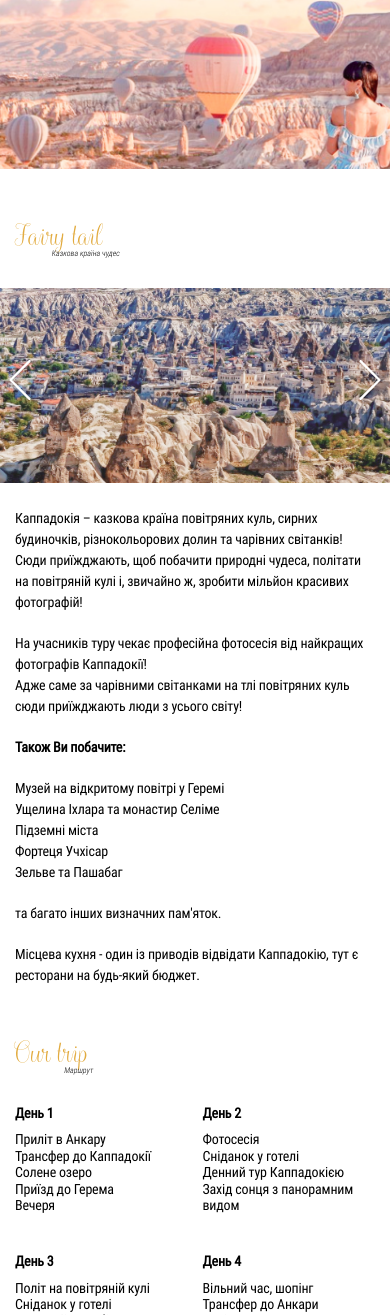
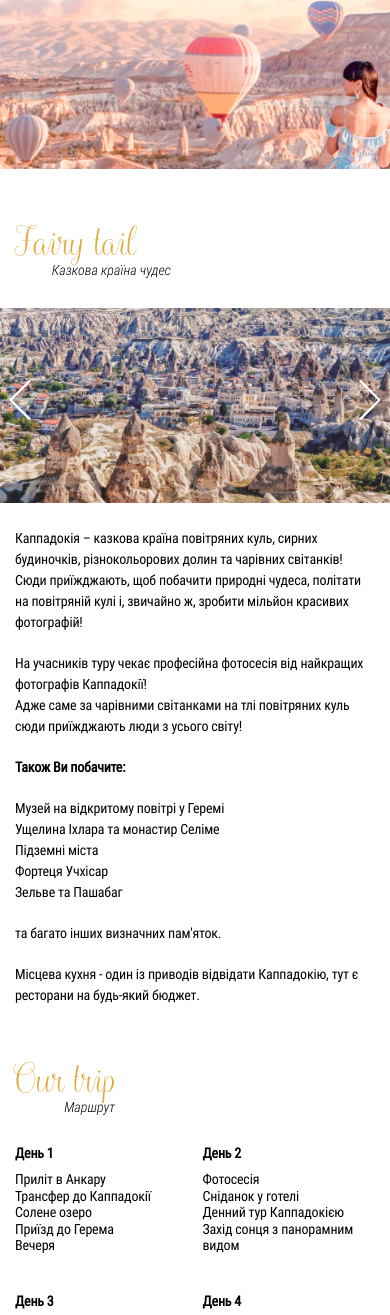
Before and after one commit to 3p-vln/Cappadocia, a plain HTML site: page index.html in a window 390 px wide. Shown: the part 338-1653 px from the top of the page. Drawn offline with nearby package versions, Linux system fonts and the light colour scheme.

Commit message:
fix adapt

```diff
--- a/css/components/fairy-tail.css
+++ b/css/components/fairy-tail.css
@@ -5,13 +5,13 @@
 
 .fairy-tail__title{
     font-family: balqis;
-    font-size: clamp(26px, 5vw, 96px);
+    font-size: clamp(36px, 5vw, 96px);
     color: #E2AB3F;
 }
 
 .fairy-tail__subtitle{
     font-family: RobotoCondensed-Lightitalic;
-    font-size: clamp(8px, 1.5vw, 24px);
+    font-size: clamp(14px, 1.5vw, 24px);
     position: relative;
     margin-left: 9.4vw;
     bottom: 1.3vw;
--- a/css/components/our-trip.css
+++ b/css/components/our-trip.css
@@ -21,13 +21,13 @@
 
 .our-trip__title{
     font-family: balqis;
-    font-size: clamp(26px, 5vw, 96px);
+    font-size: clamp(36px, 5vw, 96px);
     color: #E2AB3F;
 }
 
 .our-trip__subtitle{
     font-family: RobotoCondensed-Lightitalic;
-    font-size: clamp(8px, 1.5vw, 24px);
+    font-size: clamp(14px, 1.5vw, 24px);
     position: relative;
     margin-left: 12.6vw;
     bottom: 1.4vw;
```
